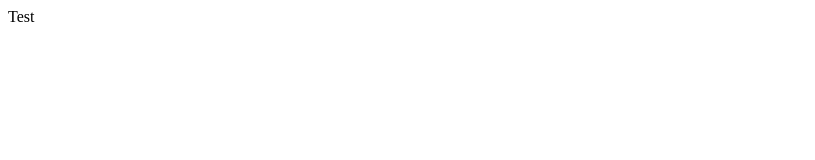
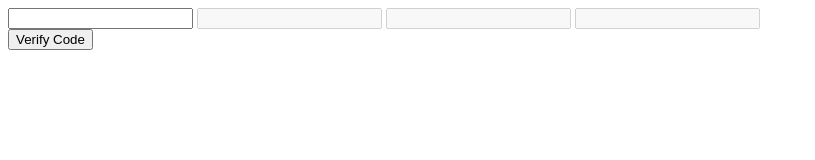
Before and after one commit to Rayiumir/OTPJS, a plain HTML site: page index.html in a window 1280 px wide. Shown: the whole page, without its empty margins (0-815 px from the left). Drawn offline with Linux system fonts and the light colour scheme.

Commit message:
Creating Form 4 Digit

```diff
--- a/index.html
+++ b/index.html
@@ -9,7 +9,15 @@
 </head>
 <body>
     <main class="container">
-        Test
+        <form class="otp">
+            <div class="input_fields">
+                <input type="number" />
+                <input type="number" disabled />
+                <input type="number" disabled />
+                <input type="number" disabled />
+            </div>
+            <button type="button">Verify Code</button>
+        </form>
     </main>
 
     <!--  JavaScript  -->
```
